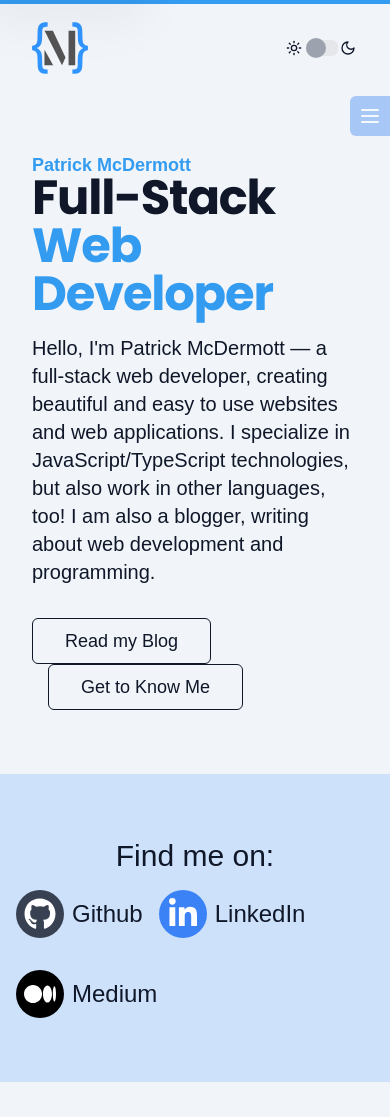
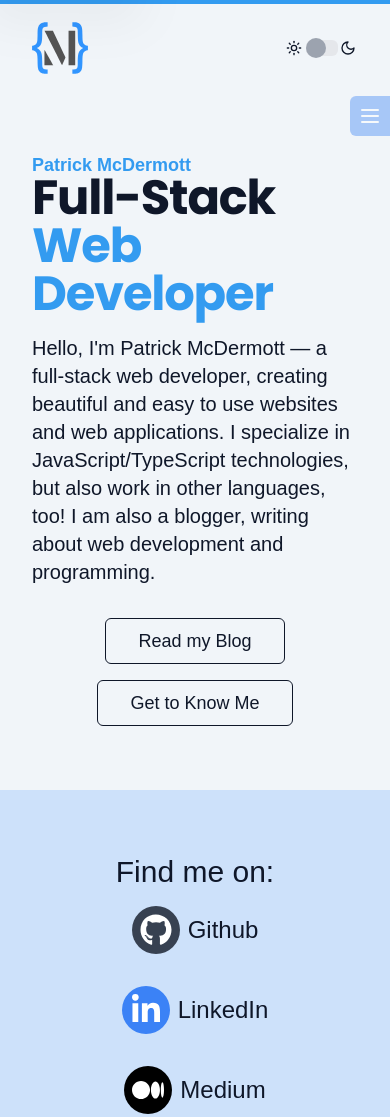
Before and after one commit to pjmcdermott92/pjmcdermott-website, an Astro site: page / in a window 390 px wide. Shown: the top 1117 px of the page. Built offline with nearby package versions, Linux system fonts and the light colour scheme; Astro itself is replaced by a stand-in of ours; a web font is replaced by a local one.

Commit message:
style: fix broken social icon wrapping on mobile and homepage hero buttons

```diff
--- a/src/components/SocialLinks.astro
+++ b/src/components/SocialLinks.astro
@@ -34,7 +34,7 @@ let links = SOCIAL_LINKS;
 if (linksToShow) links = links.slice(0, linksToShow);
 ---
 
-<div class='flex items-center flex-wrap gap-x-4 gap-y-8'>
+<div class='flex flex-col md:flex-row items-center flex-wrap gap-x-4 gap-y-8'>
     {
         links.map(({ title, icon: Icon, background, href }) => (
             <Link
--- a/src/pages/index.astro
+++ b/src/pages/index.astro
@@ -19,7 +19,7 @@ import BaseLayout from '@/layouts/BaseLayout.astro';
             technologies, but also work in other languages, too! I am also a blogger, writing about
             web development and programming.
         </p>
-        <div class='pt-4 space-x-4'>
+        <div class='flex items-center flex-col md:flex-row pt-4 gap-4'>
             <Button isLink href='/blog' variant='secondary' text='Read my Blog' />
             <Button isLink href='/about' variant='secondary' text='Get to Know Me' />
         </div>
```
